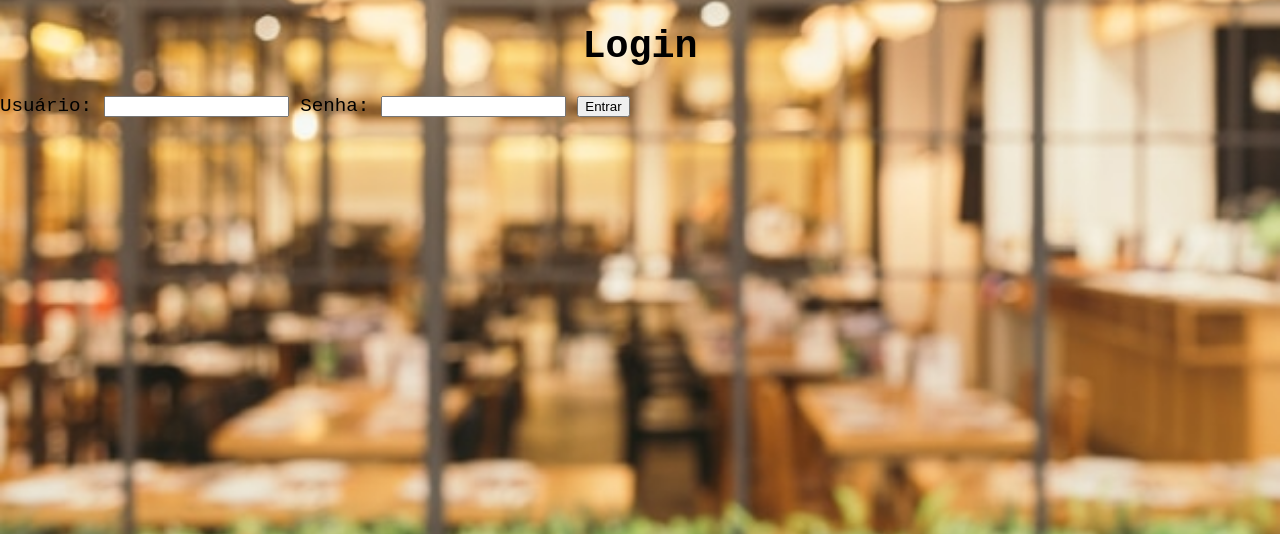
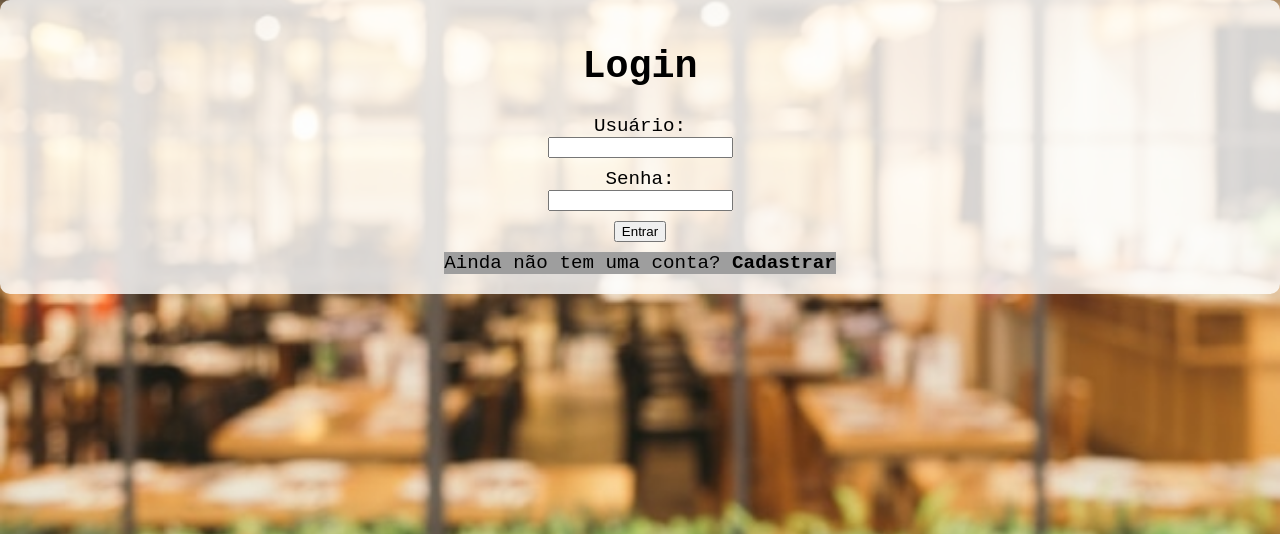
Before and after one commit to aojoaojo/Hackathon_IDP, a Flask app: page /login in a window 1280 px wide. Shown: the part 82-616 px from the top of the page. Run offline with Flask 3, Linux system fonts and the light colour scheme; grey boxes are pictures that could not be loaded.

Commit message:
Atualizações

```diff
--- a/app.py
+++ b/app.py
@@ -22,6 +22,46 @@ app = Flask(__name__)
 def index():
     return render_template('index_inicial.html')
 
+# @app.route("/carrinho/add", methods=['POST'])
+# def adicionar_ao_carrinho():
+#     produto_id = request.form.get('produto_id')
+#     # Aqui você pode fazer o processamento adicional necessário, como consultar o banco de dados para obter os detalhes do produto com base no ID
+
+#     # Adicione o item ao carrinho (isso pode ser armazenado em uma lista, banco de dados, etc.)
+#     # Exemplo:
+#     carrinho.append(produto_id)
+
+#     return redirect(url_for('carrinho'))
+
+# Defina uma classe para representar um item do carrinho
+class CarrinhoItem:
+    def __init__(self, produto_id, descricao, foto_url):
+        self.produto_id = produto_id
+        self.descricao = descricao
+        self.foto_url = foto_url
+
+carrinho_produtos = []
+
+# Rota para adicionar um item ao carrinho
+@app.route('/carrinho/add', methods=['POST'])
+def adicionar_ao_carrinho():
+
+    print(request.form)
+    produto_id = request.form.get('produto_id')
+    carrinho_produtos.append(produto_id)
+    print(carrinho_produtos)
+    # produto_id = request.form.get('produto_id')
+    # descricao = request.form.get('descricao')
+    # foto_url = request.form.get('foto_url')
+    # url_for = request.form.get('url_for')
+    # # Crie um objeto CarrinhoItem com as informações do produto
+    # item = CarrinhoItem(produto_id, descricao, foto_url)
+
+    # Adicione o item ao carrinho
+    # carrinho.append(item)
+
+    return redirect('/cardapio')
+
 @app.route("/cardapio")
 def cardapio():
     name = request.args.get("name")
@@ -30,7 +70,7 @@ def cardapio():
     r = requests.get(url+caminho)
 
     resposta = r.json()
-    print(resposta)
+    # print(resposta)
     if request.method == 'POST':
          return render_template('cardapio.html',name=name,resposta=resposta,categoria_post=request.form['categoria'])
     return render_template('cardapio.html',name=name,resposta=resposta)
@@ -60,28 +100,65 @@ def login():
         return render_template('login.html')
 
 @app.route("/carrinho")
+@app.route("/carrinho")
 def carrinho():
-    return render_template('carrinho.html')
+    name = request.args.get("name")
+    url = 'https://hackarestaurante-os-conquistadores-da-disrupcao.azurewebsites.net'
+    caminho = '/api/cliente/categorias/'
+    r = requests.get(url + caminho)
+    resposta_api = r.json()  # Converte a resposta da API para formato JSON
+
+    # Crie uma estrutura para armazenar os produtos com informações da API
+    produtos_api = {}
+
+    for item_do_carrinho in carrinho_produtos:
+        print(item_do_carrinho)
+        for i, categoria in enumerate(resposta_api):
+            produtos_da_categoria = categoria['produtos']
+            for produto in produtos_da_categoria:
+                if produto['id'] == int(item_do_carrinho):
+                    print(produto)
+                    produtos_api[produto['id']] = {
+                    'nome': produto['nome'],
+                    'imagem': produto['fotoUrl']
+                }
+    print(list(produtos_api.values()))
+
+    return render_template('carrinho.html', produtos_api=produtos_api)
+
+
+    # # Itera sobre as categorias da resposta da API
+    # for categoria in resposta_api:
+    #     for produto in categoria['produtos']:
+    #         produto_id = produto['id']
+    #         produto_nome = produto['nome']
+    #         produto_imagem = produto['fotoUrl']
+
+    #         # Armazene as informações do produto na estrutura
+    #         produtos_api[produto_id] = {'nome': produto_nome, 'imagem': produto_imagem}
+
+
 
 # Antes das rotas, declare uma lista vazia para o carrinho
 carrinho = []
 
-@app.route('/carrinho/add/<int:produto_id>', methods=['GET'])
-def adicionar_carrinho(produto_id):
-    # Lógica para adicionar o produto ao carrinho
-    # Você precisa armazenar as informações do produto no carrinho, como foto e descrição
-    # ...
+# @app.route('/carrinho/add/<int:produto_id>', methods=['GET'])
+# def adicionar_carrinho(produto_id):
 
-    # Exemplo de armazenamento das informações do produto em um dicionário
-    produto = {
-        'id': produto_id,
-        'fotoUrl': 'caminho/para/foto.jpg',
-        'descricao': 'Descrição do produto'
-    }
+#     # Lógica para adicionar o produto ao carrinho
+#     # Você precisa armazenar as informações do produto no carrinho, como foto e descrição
+#     # ...
 
-    carrinho.append(produto)  # Adiciona o produto à lista do carrinho
+#     # Exemplo de armazenamento das informações do produto em um dicionário
+#     produto = {
+#         'id': produto_id,
+#         'fotoUrl': 'caminho/para/foto.jpg',
+#         'descricao': 'Descrição do produto'
+#     }
 
-    return redirect('/carrinho')
+#     # carrinho.append(produto)  # Adiciona o produto à lista do carrinho
+
+#     return redirect('/carrinho')
 
 @app.route('/cadastro', methods=['GET', 'POST'])
 def cadastro():
@@ -112,4 +189,4 @@ def cadastro():
 
 
 if __name__ == '__main__':
-    app.run()
+    app.run(debug = True)
--- a/static/style.css
+++ b/static/style.css
@@ -66,7 +66,8 @@ h1 {
 }
 
 h2 {
-  text-align: left;
+  padding-top: 20px;
+  text-align: center;
   margin-top: 0;
   color: white;
 }
@@ -91,6 +92,28 @@ img {
     width: 50%;
     background: rgba(0, 0, 0, 0.6);
 
+}
+
+.container {
+  background-color: rgba(255, 255, 255, 0.8);
+  padding: 20px;
+  border-radius: 10px;
+  display: flex;
+  flex-direction: column;
+  align-items: center;
+  justify-content: center;
+  text-align: center;
+}
+
+.container form {
+  display: flex;
+  flex-direction: column;
+  align-items: center;
+  justify-content: center;
+}
+
+.container form input {
+  margin-bottom: 10px;
 }
 
 .header {
--- a/templates/login.html
+++ b/templates/login.html
@@ -22,5 +22,7 @@
 
         <input type="submit" value="Entrar">
     </form>
+
+    <p>Ainda não tem uma conta? <a href="/cadastro" style="color: black;"><strong>Cadastrar</strong></a></p>
 </div>
 {% endblock content %}
```
Also changed, not shown: templates/cardapio.html (+8 -6 lines), templates/carrinho.html (+5 -5 lines).
